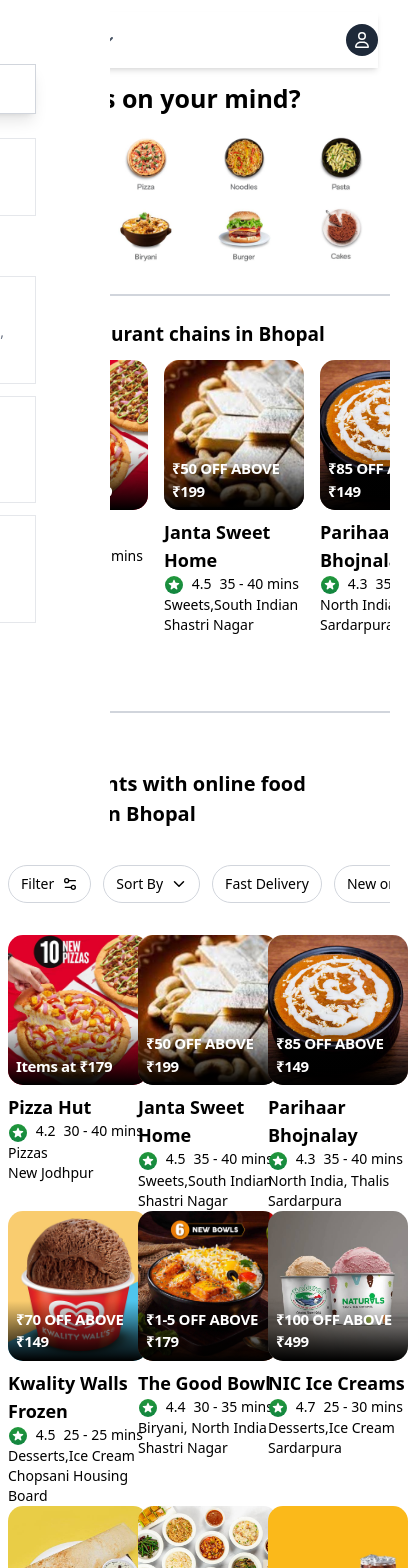
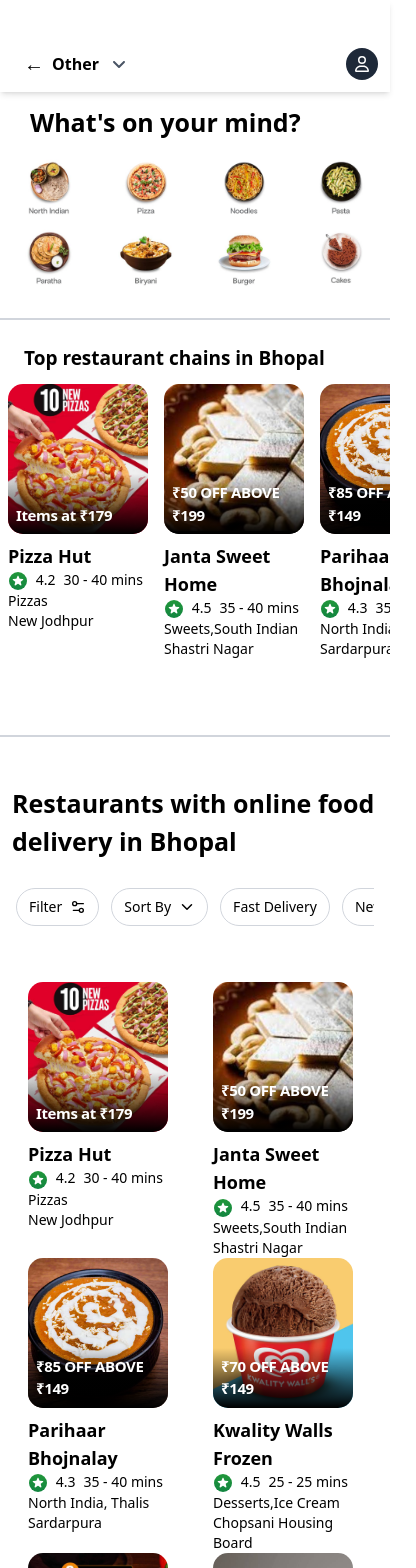
Before and after one commit to Tanveer0123123/swigy-clone, a React (Vite) app: page / in a window 390 px wide. Shown: the top 1568 px of the page, 416 px wide, since content can reach past the window. Built offline with nearby package versions, Linux system fonts and the light colour scheme.

Commit message:
fix: Update development script in package.json and add global styles in App.css; enhance layout and structure in components

```diff
--- a/package.json
+++ b/package.json
@@ -4,7 +4,7 @@
   "version": "0.0.0",
   "type": "module",
   "scripts": {
-    "dev": "vite",
+    "dev": "vite --host",
     "build": "vite build",
     "lint": "eslint .",
     "preview": "vite preview"
--- a/src/App.css
+++ b/src/App.css
@@ -72,3 +72,9 @@
   width: 100%;
   background: white;
 }
+
+body{
+  margin: 0;
+  padding: 0;
+  box-sizing: border-box;
+}
--- a/src/App.jsx
+++ b/src/App.jsx
@@ -6,18 +6,23 @@
 import OnlineDelivery from './components/OnlineDelivery'
 import Cuisines from './components/Cuisines'
 import Footer from './components/Footer'
-// import Sticky from './components/Sticky'
+import Sticky from './components/Sticky'
 
 const App = () => {
   return (
     <div>
       <Heading />
       <Category />
-      <TopRest/>
-      {/* <Sticky /> */}
-      <OnlineDelivery/>
-      <Cuisines/>
-      <Footer/>
+      <TopRest />
+      <div className='max-w-[1050px] mx-auto'>
+        <div className='flex my-3 items-center justify-between'>
+          <div className='text-[25px] font-bold ml-3'>Restaurants with online food delivery in Bhopal</div>
+        </div>
+      </div>
+      <Sticky />
+      <OnlineDelivery />
+      <Cuisines />
+      <Footer />
     </div>
   )
 }
--- a/src/components/Card.jsx
+++ b/src/components/Card.jsx
@@ -6,7 +6,7 @@
     return (
         <div className="flex-shrink-0 ml-2 w-[140px] sm:w-[160px] md:w-[240px] gap-0 cursor-pointer">
             <div className="group ">
-                <div className="group-hover:scale-95 duration-150 ease-in-out">
+                <div className=" group-hover:scale-95 duration-150 ease-in-out">
                     <div className="h-[150px] sm:h-[170px] md:h-[182px] rounded-[15px] overflow-hidden relative z-[-1]">
                         <img
                             src={`./images/${props.image}`}
--- a/src/components/Cuisines.jsx
+++ b/src/components/Cuisines.jsx
@@ -36,11 +36,11 @@
         <div className=" max-w-[1000px] mx-auto px-4 py-16">
             <h2 className="text-2xl font-bold mb-6">Best Cuisines Near Me</h2>
 
-            <div className=" w-[400px] md:w-[1000px] lg:w-[1000px] grid grid-cols-2 md:grid-cols-4 lg:grid-cols-4 gap-6">
+            <div className=" w-[370px] md:w-[1000px] lg:w-[1000px] grid grid-cols-2 md:grid-cols-4 lg:grid-cols-4 gap-6">
                 {visibleCuisines.map((cuisine, index) => (
                     <div
                         key={index}
-                        className="  border border-gray-300 rounded-lg p-3 text-center text-[13px] md:text-[17px] lg:text-[17px] font-medium hover:shadow-sm cursor-pointer"
+                        className="  border border-gray-300 rounded-lg p-3 lg:p-3  text-center text-[13px] md:text-[17px] lg:text-[17px] font-medium hover:shadow-sm cursor-pointer"
                     >
                        {cuisine}
                     </div>
@@ -57,11 +57,11 @@
             </div>
 
             <h2 className="text-2xl font-bold my-10">Explore Every Restaurants Near Me</h2>
-            <div className=" w-[400px] md:w-[1000px] lg:w-[1000px]  lg:grid-cols-4 grid grid-cols-2 md:grid-cols-4   gap-6">
+            <div className=" w-[370px] md:w-[1000px] lg:w-[1000px]  lg:grid-cols-4 grid grid-cols-2 md:grid-cols-4   gap-6">
                 {resturent.map((restaurant, index) => (
                     <div
                         key={index}
-                        className="border border-gray-300 rounded-lg p-4 text-center text-[17px] md:text-[17px] lg:text-[17px] font-medium hover:shadow-sm cursor-pointer"
+                        className="border border-gray-300 rounded-lg p-4 text-center text-[13px] md:text-[17px] lg:text-[17px] font-medium hover:shadow-sm cursor-pointer"
                     >
                         {restaurant}
                     </div>
--- a/src/components/Heading.jsx
+++ b/src/components/Heading.jsx
@@ -80,7 +80,7 @@
                 }}
                 className='w-[500px] bg-white h-full fixed duration-[400ms] z-[999999]'
                 style={{
-                    left: toggle ? '0%' : '-100%',
+                    left: toggle ? '0%' : '-150%',
                     top: 0
                 }}
             >
@@ -132,7 +132,7 @@
                 </div>
             </div>
 
-            <header className=' hidden lg:flex p-[15px] shadow-xl sticky top-0 bg-white z-[999]'>
+            <header className=' hidden md:flex p-[15px] shadow-xl sticky top-0 bg-white z-[999]'>
                 <div className='max-w-[1200px] mx-auto flex items-center'>
                     <div className='w-[100px] '>
                         <img src="/images/swiggy-logo3.png" className='w-[50px] h-[50px] rounded-[30%] hover:scale-105 transition-transform cursor-pointer' alt="swigy logo" />
@@ -157,9 +157,9 @@
                 </div>
             </header>
 
-            <header className=" m-3 lg:hidden md:hidden flex items-center justify-between  py-3 shadow-md sticky top-0 bg-white z-[999]">
+            <header className=" pt-12 lg:hidden md:hidden flex items-center justify-between  py-3 shadow-md sticky top-0 bg-white z-[999]">
                 {/* Back Arrow + Title */}
-                <div className="flex items-center gap-2">
+                <div className=" ml-6 flex items-center gap-2">
                     <button className="text-xl">
                         ←
                     </button>
@@ -168,7 +168,7 @@
                 </div>
 
                 {/* Profile Icon */}
-                <div className="w-8 h-8 rounded-full bg-gray-800 text-white flex items-center justify-center">
+                <div className=" mr-3 w-8 h-8 rounded-full bg-gray-800 text-white flex items-center justify-center">
                     <FaRegUser />
                 </div>
             </header>
--- a/src/components/OnlineDelivery.jsx
+++ b/src/components/OnlineDelivery.jsx
@@ -11,19 +11,19 @@
     const [selectedSort, setSelectedSort] = useState('Relevance (Default)')
     return (
         <div className='max-w-[1050px] mx-auto'>
-            <div className='flex my-3 items-center justify-between'>
+            {/* <div className='flex my-3 items-center justify-between'>
                 <div className=' ml-4 lg:ml-0 m-2 text-[20px] lg:text-[25px] font-bold'>Restaurants with online food delivery in Bhopal</div>
-            </div>
+            </div> */}
 
             {/* Sticky Filter Bar */}
-            <div className='sticky  top-0  ml-2 lg:ml-0 bg-white  z-[1000] py-4  border-gray-100 '>
+            {/* <div className='sticky  top-10 lg:top-0   ml-2 lg:ml-0 bg-white  z-[1000] py-4  border-gray-100 '>
                 <div className=' flex gap-3 items-center overflow-x-auto scrollbar-hide'>
                     <button
                         onClick={() => setIsFilterOpen(true)}
                         className='flex items-center gap-2 px-3 py-2 border border-gray-300 rounded-full text-sm font-medium whitespace-nowrap hover:bg-gray-50 transition-colors'
                     >
                         Filter
-                        <LuSettings2  className='w-4 h-4' />
+                        <LuSettings2 className='w-4 h-4' />
                     </button>
 
                     <button
@@ -62,7 +62,7 @@
                         Less than Rs. 300
                     </button>
                 </div>
-            </div>
+            </div> */}
 
 
 
@@ -164,15 +164,15 @@
                 </div>
             )}
 
-            <div className='grid grid-cols-3 md:grid-cols-4 lg:grid-cols-4 gap-0 md:gap-3 lg:gap-3 mt-4'>
+            <div className=' ml-5   lg:ml-10 grid grid-cols-2  md:grid-cols-4 lg:grid-cols-4 gap-0 md:gap-3 lg:gap-3 mt-4'>
                 {
                     resturentChain.map((d, i) => {
                         return <Card {...d} key={i} />
                     })
                 }
             </div>
+
         </div>
     )
 }
-
 export default OnlineDelivery
--- a/src/components/Sticky.jsx
+++ b/src/components/Sticky.jsx
@@ -12,12 +12,13 @@
     const [selectedSort, setSelectedSort] = useState('Relevance (Default)')
 
     return (
-        <div className='max-w-[1050px] mx-auto mb-10'>
-            <div className='flex my-3 items-center justify-between'>
+        <div className='sticky max-md:top-20 top-0 bg-white w-full z-[1000]  mb-10'>
+            <div className='container mx-auto px-4'>
+            {/* <div className='flex my-3 items-center justify-between'>
                 <div className='text-[25px] font-bold'>Restaurants with online food delivery in Bhopal</div>
-            </div>
+            </div> */}
             {/* Sticky Filter Bar */}
-            <div className='sticky  top-0 -left-40 bg-white w-screen z-[1000] py-4  border-gray-100 '>
+            <div className=' bg-white  py-4 mx-auto border-gray-100 '>
                 <div className='flex gap-3 items-center overflow-x-auto scrollbar-hide'>
                     <button
                         onClick={() => setIsFilterOpen(true)}
@@ -159,6 +160,7 @@
                     </div>
                 </div>
             )}
+            </div>
         </div>
     )
 }
```
